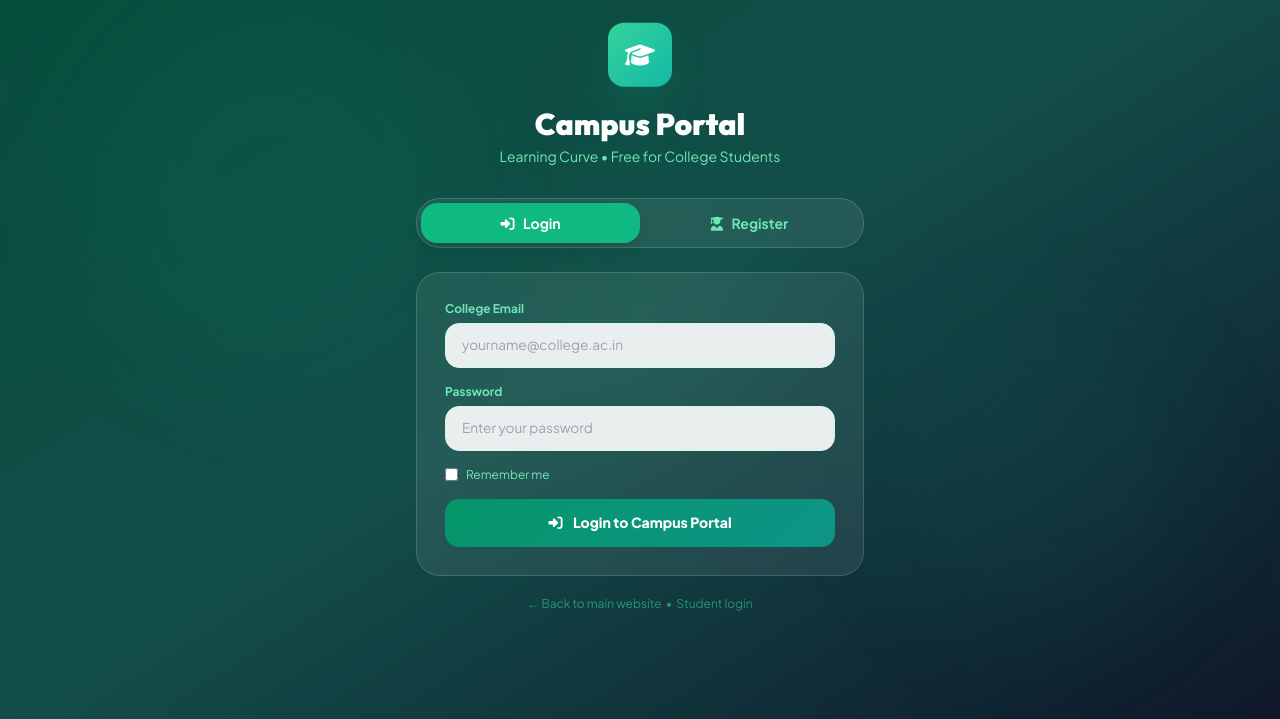
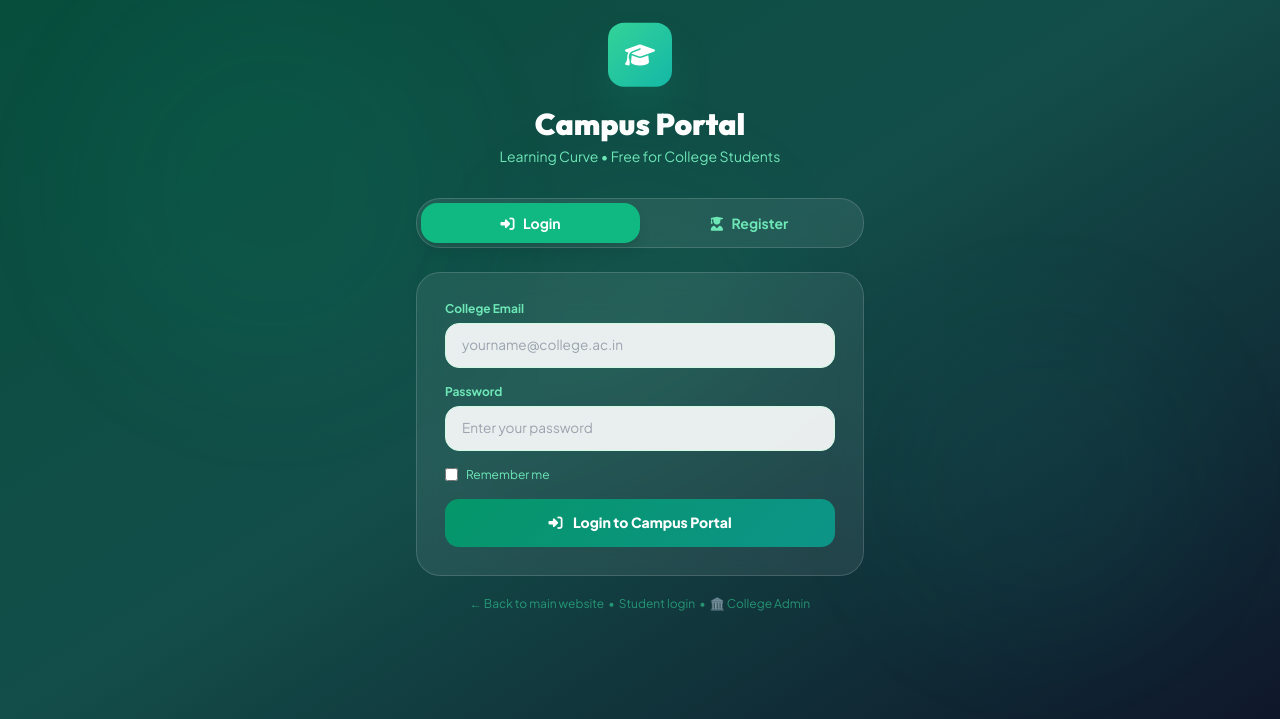
Before and after one commit to redmiinternalstorage-ux/learning_system, a Laravel app: page /campus/login in a window 1280 px wide. Shown: the part 81-800 px from the top of the page. Run offline with Laravel 12, Linux system fonts and the light colour scheme; data comes from the database, SQL or seed files in the repository; some libraries are stand-ins or nearby versions.

Commit message:
feat: college admin portal + login cleanup

```diff
--- a/resources/views/campus/auth/index.blade.php
+++ b/resources/views/campus/auth/index.blade.php
@@ -162,6 +162,8 @@ body { font-family: 'Plus Jakarta Sans', sans-serif; }
         <a href="{{ route('home') }}" class="hover:text-emerald-300 transition">← Back to main website</a>
         &nbsp;•&nbsp;
         <a href="{{ route('login') }}" class="hover:text-emerald-300 transition">Student login</a>
+        &nbsp;•&nbsp;
+        <a href="{{ route('college.login') }}" class="hover:text-emerald-300 transition">🏛️ College Admin</a>
     </p>
 </div>
 
```
